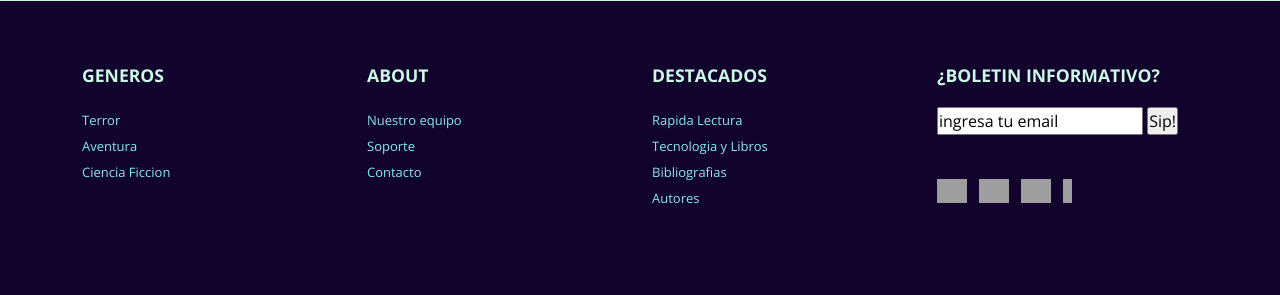
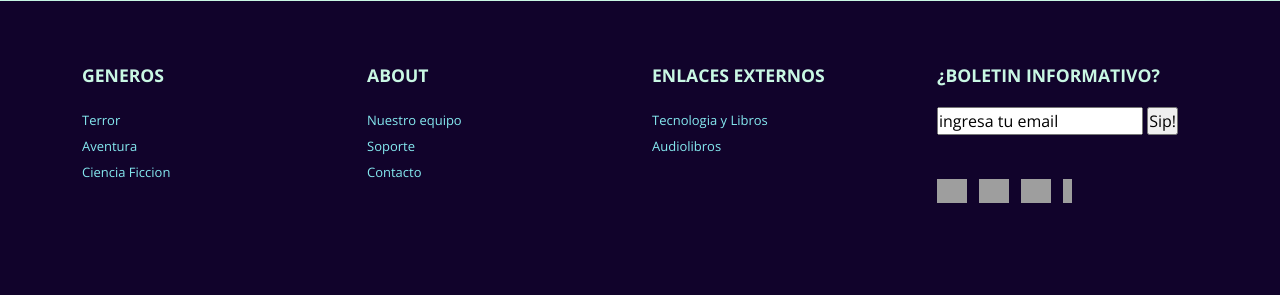
Before and after one commit to fsarvi/biblioteca_virtual, a Django app: page /contacto/ in a window 1280 px wide. Shown: the part 1237-1532 px from the top of the page. Run offline with Django 3.2, Linux system fonts and the light colour scheme; grey boxes are pictures that could not be loaded.

Commit message:
se modifica footer
se quitan varios enlaces y se reemplazan por enlaces externos

```diff
--- a/Templates/layouts/partials/footer.html
+++ b/Templates/layouts/partials/footer.html
@@ -31,11 +31,9 @@
             <div class="col-md-3">
 
                 <ul class="footer_box">
-                    <h4>Destacados</h4>
-                    <li><a href="#">Rapida Lectura</a></li>
-                    <li><a href="#">Tecnologia y Libros</a></li>
-                    <li><a href="#">Bibliografias</a></li>
-                    <li><a href="#">Autores</a></li>
+                    <h4>Enlaces externos</h4>
+                    <li><a href="{% url 'tecnologia_libros' %}">Tecnologia y Libros</a></li>
+                    <li><a href="{% url 'audiolibros' %}">Audiolibros</a></li>
                 </ul>
 
             </div>
```
